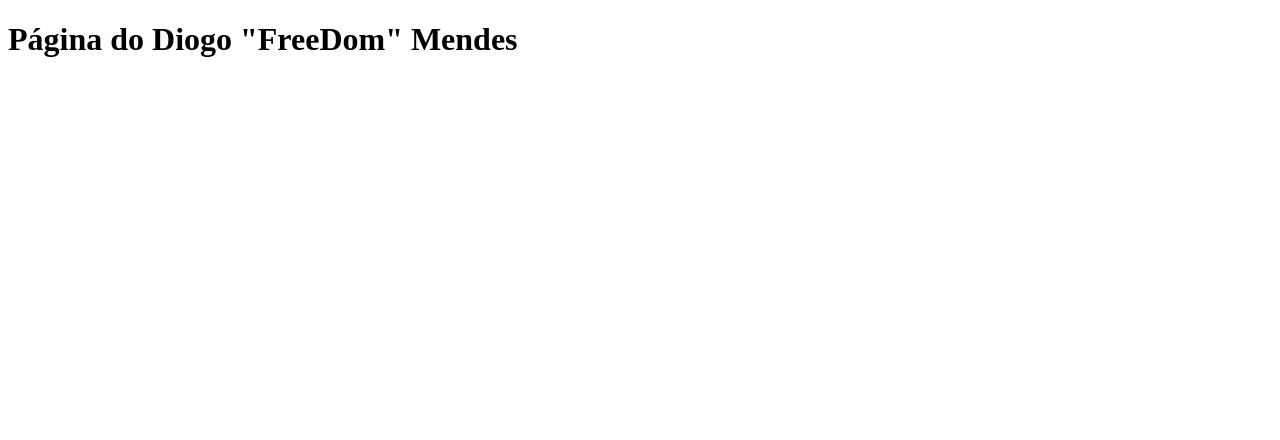
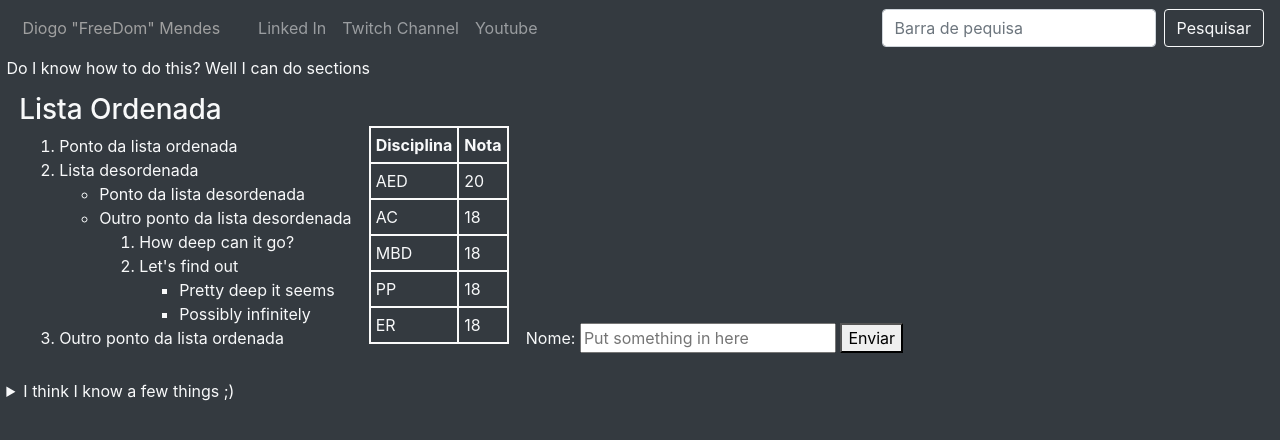
Before and after one commit to DiogoFreeDom/DiogoFreeDom.github.io, a plain HTML site: page index.html in a window 1280 px wide. Drawn offline with nearby package versions, Linux system fonts and the light colour scheme.

Commit message:
Trabalho do bootstrap

```diff
--- /dev/null
+++ b/BootstrapDiogoMendes.css
@@ -0,0 +1,27 @@
+.navbar-name{
+    color: rgb(160,160,160);
+    padding-right: 30px;
+}
+
+th, td {
+    border: 2px solid rgb(250,250,250);
+    padding: 5px;
+}
+
+img{
+    width: 50%;
+}
+
+body{
+    padding-left: 0.5%;
+}
+
+body>section{
+    display: inline-block;
+    padding-left: 1%;
+    padding-top: 1%;
+}
+
+footer{
+    margin-top: 1%;
+}
--- /dev/null
+++ b/BootstrapDiogoMendes.js
@@ -0,0 +1,5 @@
+
+
+function onClickFunc(){
+    window.alert("Jebaited (Really this doesn't work at all and I have no idea what I'm doing xD)")
+}
--- a/index.html
+++ b/index.html
@@ -1,10 +1,106 @@
 <!DOCTYPE html>
-<html lang= "pt">
-  <header>
+<html lang="pt">
+<head>
+    <meta charset="UTF-8">
     <title>Página do FreeDom</title>
-    <meta charset = "UTF-8">
-  </header>
-  <body>
-  <h1> Página do Diogo "FreeDom" Mendes </h1>
-  </body>
+    <meta name="viewport" content="width=device-width, initial-scale=1.0">
+    <link rel="stylesheet" href="https://stackpath.bootstrapcdn.com/bootstrap/4.3.1/css/bootstrap.min.css" integrity="sha384-ggOyR0iXCbMQv3Xipma34MD+dH/1fQ784/j6cY/iJTQUOhcWr7x9JvoRxT2MZw1T" crossorigin="anonymous">
+        <script src="https://ajax.googleapis.com/ajax/libs/jquery/3.5.1/jquery.min.js"></script>
+        <script src="https://cdnjs.cloudflare.com/ajax/libs/popper.js/1.14.7/umd/popper.min.js" integrity="sha384-UO2eT0CpHqdSJQ6hJty5KVphtPhzWj9WO1clHTMGa3JDZwrnQq4sF86dIHNDz0W1" crossorigin="anonymous"></script>
+        <script src="https://stackpath.bootstrapcdn.com/bootstrap/4.3.1/js/bootstrap.min.js" integrity="sha384-JjSmVgyd0p3pXB1rRibZUAYoIIy6OrQ6VrjIEaFf/nJGzIxFDsf4x0xIM+B07jRM" crossorigin="anonymous"></script>
+    <link rel="stylesheet" href="BootstrapDiogoMendes.css">
+    <script src="BootstrapDiogoMendes.js"></script>
+</head>
+<body class="bg-dark text-light">
+    <header>
+        <nav class="navbar navbar-expand-lg navbar navbar-dark bg-dark">
+            <section class="navbar-name">Diogo "FreeDom" Mendes</section>
+            <button type="button" class="navbar-toggler" data-toggle="collapse" data-target="#navbarCollapse1">
+                <span class="navbar-toggler-icon"></span>
+            </button>
+
+            <section class="collapse navbar-collapse" id="navbarCollapse1">
+                <section class="navbar-nav">
+                    <a href="https://www.linkedin.com/in/diogo-mendes-180568150/" target="_blank" class="nav-item nav-link ">Linked In</a>
+                    <a href="https://www.twitch.tv/freedomtaa" target="_blank" class="nav-item nav-link ">Twitch Channel</a>
+                    <a href="https://www.youtube.com/channel/UClR5R-aXGgCQSyalrfeK6sA" target="_blank" class="nav-item nav-link ">Youtube</a>
+                </section>
+                <form class="form-inline ml-auto">
+                    <input type="text" class="form-control mr-sm-2" placeholder="Barra de pequisa">
+                    <button type="submit" class="btn btn-outline-light">Pesquisar</button>
+                </form>
+            </section>
+        </nav>
+        Do I know how to do this? Well I can do sections
+    </header>
+    <section>
+        <h3>Lista Ordenada</h3>
+        <ol>
+            <li>Ponto da lista ordenada</li>
+            <li>Lista desordenada
+                <ul>
+                    <li>Ponto da lista desordenada</li>
+                    <li>Outro ponto da lista desordenada
+                        <ol>
+                            <li>How deep can it go?</li>
+                            <li>Let's find out
+                                <ul>
+                                    <li>Pretty deep it seems</li>
+                                    <li>Possibly infinitely</li>
+                                </ul>
+                            </li>
+                        </ol>
+                    </li>
+                </ul>
+            </li>
+            <li>Outro ponto da lista ordenada</li>
+        </ol>
+    </section>
+    <section>
+        <table>
+            <tr>
+                <th>Disciplina</th>
+                <th>Nota</th>
+            </tr>
+            <tr>
+                <td>AED</td>
+                <td>20</td>
+            </tr>
+            <tr>
+                <td>AC</td>
+                <td>18</td>
+            </tr>
+            <tr>
+                <td>MBD</td>
+                <td>18</td>
+            </tr>
+            <tr>
+                <td>PP</td>
+                <td>18</td>
+            </tr>
+            <tr>
+                <td>ER</td>
+                <td>18</td>
+            </tr>
+        </table>
+    </section>
+    <section>
+        <fieldset>
+            <label for="caixaDeTexto">Nome: </label>
+            <input type="text" id="caixaDeTexto" name="caixaDeTexto" placeholder="Put something in here">
+            <button onclick="onClickFunc()">Enviar</button>
+        </fieldset>
+    </section>
+    <footer>
+        <details>
+            <summary>I think I know a few things ;)</progress></summary>
+            <figure>
+                <img src="https://elearning.ual.pt/pluginfile.php/1/theme_adaptable/p1/1601573456/elearning_opt.jpg">
+                <figcaption>Just kidding, I'm just a student at UAL trying to study for a Web Development test.</figcaption>
+            </figure>
+            <label for="progressBar">I've studied about (20%)</label>
+            <progress id="progressBar" value="0.2"></progress>
+        </details>
+    </footer>
+</body>
 </html>
```
